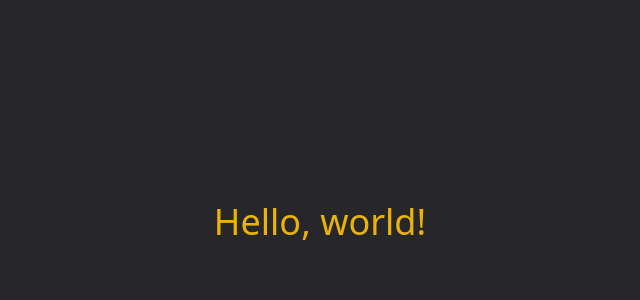
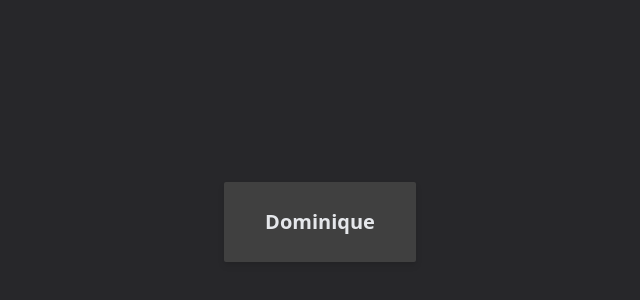
Before and after one commit to cmdcjones/react-graphql, a React (Vite) app: page / in a window 1280 px wide. Shown: the part 178-478 px from the top of the page, without its empty margins (320-960 px from the left). Built offline with nearby package versions, Linux system fonts and the light colour scheme.

Commit message:
import UserDisplay, render UserDisplay component

```diff
--- a/src/App.tsx
+++ b/src/App.tsx
@@ -1,4 +1,5 @@
 import { User } from "./types";
+import UserDisplay from "./components/UserDisplay";
 
 export default function App() {
     const users: User[] = [
@@ -16,8 +17,10 @@
 ];
 
     return (
-        <div className="bg-zinc-800 flex-col h-screen w-full flex items-center justify-center p-4 gap">
-            <h2 className="text-4xl text-yellow-500">Hello, world!</h2>
+        <div className="bg-zinc-800 flex-col h-screen w-full flex items-center justify-center p-4 gap-y-12 overflow-scroll">
+            {
+                users.map((user, i) => <UserDisplay user={user} key={i}/>)
+            }
         </div>
     );
 }
```
